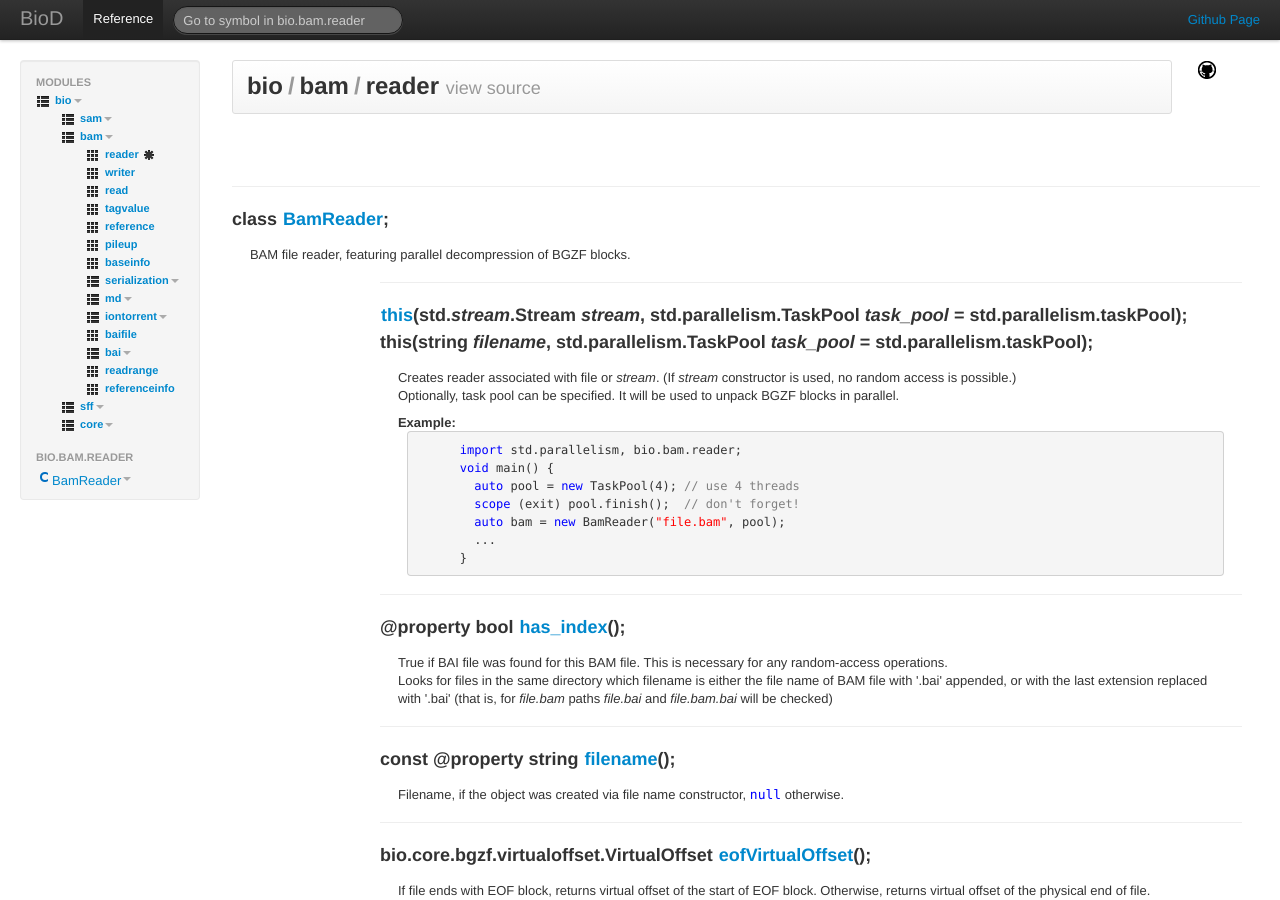
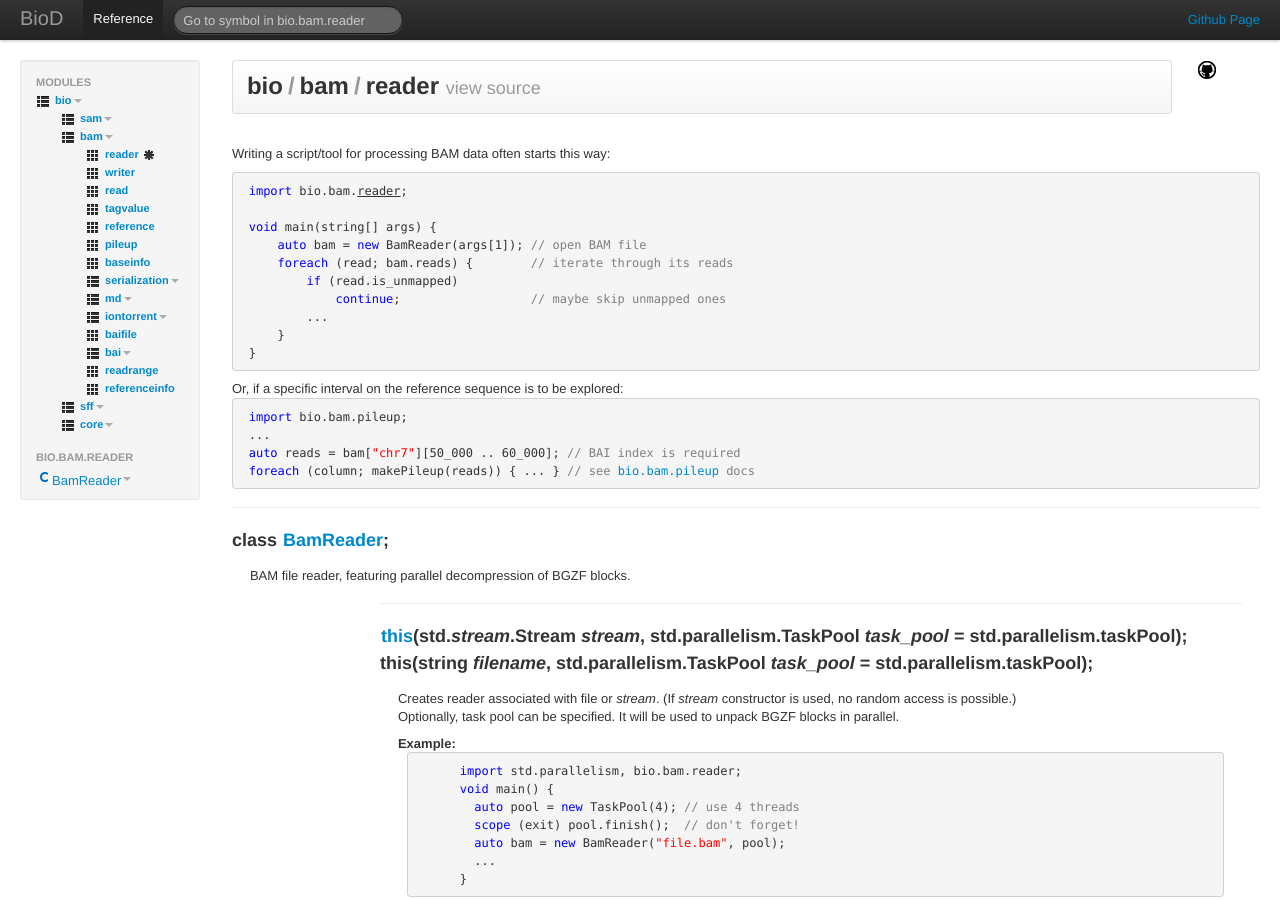
Before and after one commit to george-githinji/biod.github.com, a Jekyll site: the page docs/bio.bam.reader.html, which Jekyll copies as it is, in a window 1280 px wide and 900 px high. Built offline with Jekyll 4.4.1, drawn with Linux system fonts in a browser that asks for light colours; Markdown is read by kramdown in place of the engine named in the settings.

Commit message:
bio.bam.reader intro

```diff
--- a/docs/bio.bam.reader.html
+++ b/docs/bio.bam.reader.html
@@ -186,7 +186,28 @@
 				</div>
 				<div id="declaration-list">
 					<!-- Generated by Ddoc from /home/lomereiter/github/BioD//bio/bam/reader.d -->
-<br><br>
+<dl><p>Writing a script/tool for processing BAM data often starts this way:
+
+<pre class="d_code"> <span class="d_keyword">import</span> bio.bam.<u>reader</u>;
+
+ <span class="d_keyword">void</span> main(string[] args) {
+     <span class="d_keyword">auto</span> bam = <span class="d_keyword">new</span> BamReader(args[1]); <span class="d_comment">// open BAM file
+</span>     <span class="d_keyword">foreach</span> (read; bam.reads) {        <span class="d_comment">// iterate through its reads
+</span>         <span class="d_keyword">if</span> (read.is_unmapped)
+             <span class="d_keyword">continue</span>;                  <span class="d_comment">// maybe skip unmapped ones
+</span>         ...
+     }
+ }
+</pre>
+
+ Or, if a specific interval on the reference sequence is to be explored:
+<pre class="d_code"> <span class="d_keyword">import</span> bio.bam.pileup;
+ ...
+ <span class="d_keyword">auto</span> reads = bam[<span class="d_string">"chr7"</span>][50_000 .. 60_000]; <span class="d_comment">// BAI index is required
+</span> <span class="d_keyword">foreach</span> (column; makePileup(reads)) { ... } <span class="d_comment">// see <a href="bio.bam.pileup.html"><span class="inlinecode">bio.bam.pileup</span></a> docs
+</span></pre>
+</p>
+</dl>
 <hr><div class="row-fluid declaration"><h3>class <span class="symbol-target" id="BamReader">&nbsp;</span><a class="symbol-link" href="#BamReader">BamReader</a>;
 </h3></div>
 <div class="declaration-content"><dl><p>BAM file reader, featuring parallel decompression of BGZF blocks.</p>
--- a/docs/bio.bam.readrange.html
+++ b/docs/bio.bam.readrange.html
@@ -223,7 +223,7 @@
 <div class="declaration-content"><br><br>
 <div class="offset1 member-list"><hr><div class="row-fluid declaration"><h3>@property BamRead <span class="symbol-target" id="front">&nbsp;</span><a class="symbol-link" href="#front">front</a>();
 </h3></div>
-<div class="declaration-content"><dl><dt>Returns</dt><dd>current bamRead</dd>
+<div class="declaration-content"><dl><dt>Returns</dt><dd>current read</dd>
 </dl>
 </div>
 </div>
```
